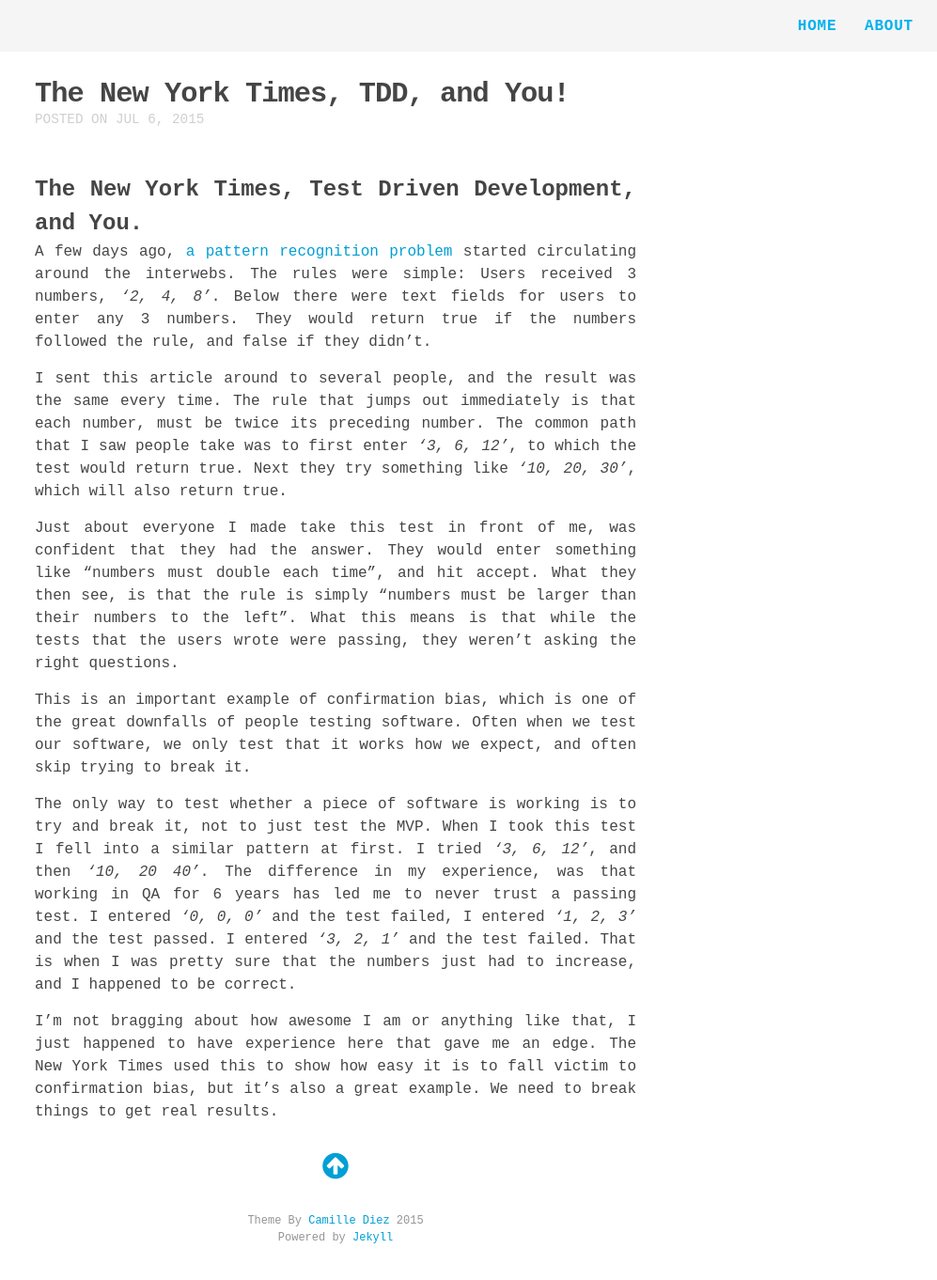
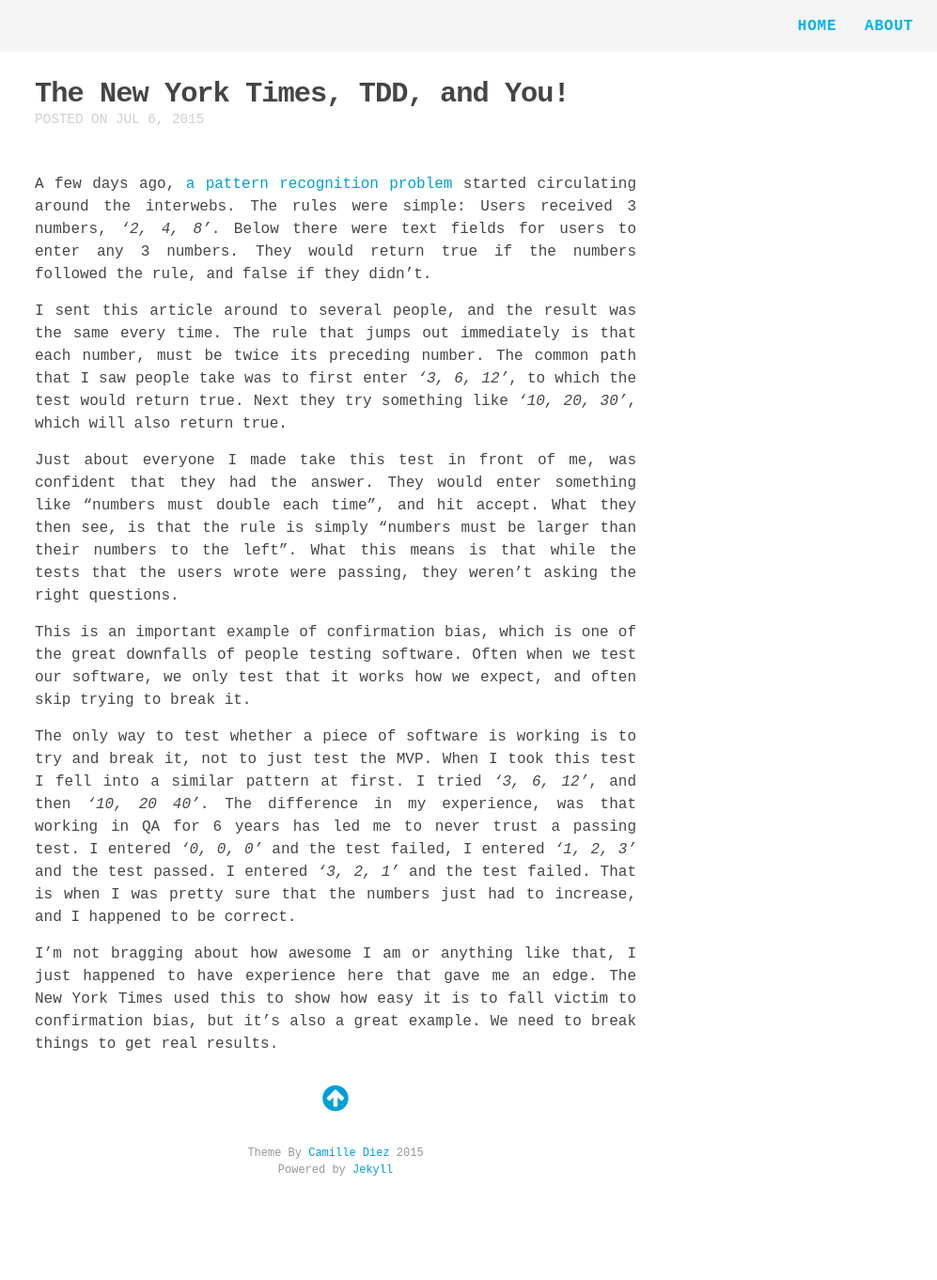
Before and after one commit to Ryan-McBride/oldblog, a Jekyll site: the page built from _posts/2015-07-06-tdd.markdown, in a window 1280 px wide. Shown: the whole page at 94% size, without its empty margins (283-1280 px from the left). Built offline with Jekyll 4.4.1, drawn with Linux system fonts in a browser that asks for light colours; nearby versions of some CDN libraries; Markdown is read by kramdown in place of the engine named in the settings; after the commit the page ends 1290 px from its top, so only the background shows below that.

Commit message:
Update 2015-07-06-tdd.markdown

```diff
--- a/_posts/2015-07-06-tdd.markdown
+++ b/_posts/2015-07-06-tdd.markdown
@@ -4,8 +4,6 @@ title: "The New York Times, TDD, and You!"
 date: 2015-07-06
 categories: not_code, tdd
 ---
-
-## The New York Times, Test Driven Development, and You.
 
 A few days ago, [a pattern recognition problem](http://www.nytimes.com/interactive/2015/07/03/upshot/a-quick-puzzle-to-test-your-problem-solving.html?abt=0002&abg=1) started circulating around the interwebs. The rules were simple: Users received 3 numbers, _'2, 4, 8'_. Below there were text fields for users to enter any 3 numbers. They would return true if the numbers followed the rule, and false if they didn't.
 
```
